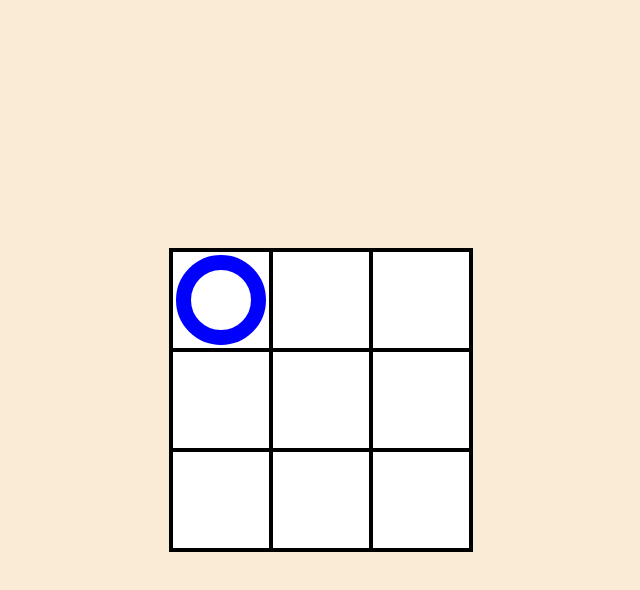
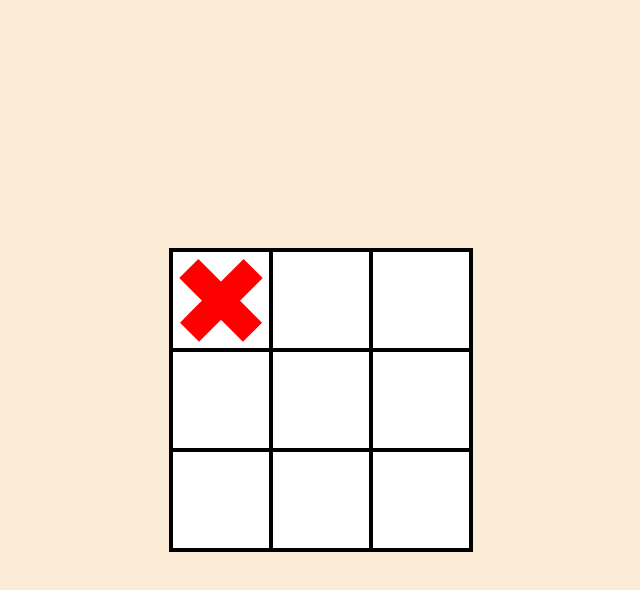
Before and after one commit to mirokrastanov/TicTacToe, a plain HTML site: page index.html in a window 1280 px wide. Both pictures are taken after a click on the element 540 px from the left and 300 px from the top of the page. Shown: the whole page, without its empty margins (319-959 px from the left). Drawn offline with Linux system fonts and the light colour scheme.

Commit message:
implemented circle & cross styling

```diff
--- a/app.js
+++ b/app.js
@@ -17,6 +17,6 @@ createBoard();
 function addGo(e) {
     let cell = e.target;
     let goDisplay = document.createElement('div');
-    goDisplay.classList.add('circle');
+    goDisplay.classList.add('cross');
     cell.appendChild(goDisplay);
 }
--- a/styles/style.css
+++ b/styles/style.css
@@ -41,3 +41,30 @@ body {
     border-radius: 50%;
     border: 15px solid blue;
 }
+
+.cross {
+    height: 90px;
+    width: 90px;
+    position: relative;
+    transform: rotate(45deg);
+}
+
+.cross::before, .cross::after {
+    content: '';
+    position: absolute;
+    background-color: red;
+}
+
+.cross::before {
+    left: 50%;
+    width: 30%;
+    margin-left: -15%;
+    height: 100%;
+}
+
+.cross::after {
+    top: 50%;
+    height: 30%;
+    margin-top: -15%;
+    width: 100%;
+}
```
